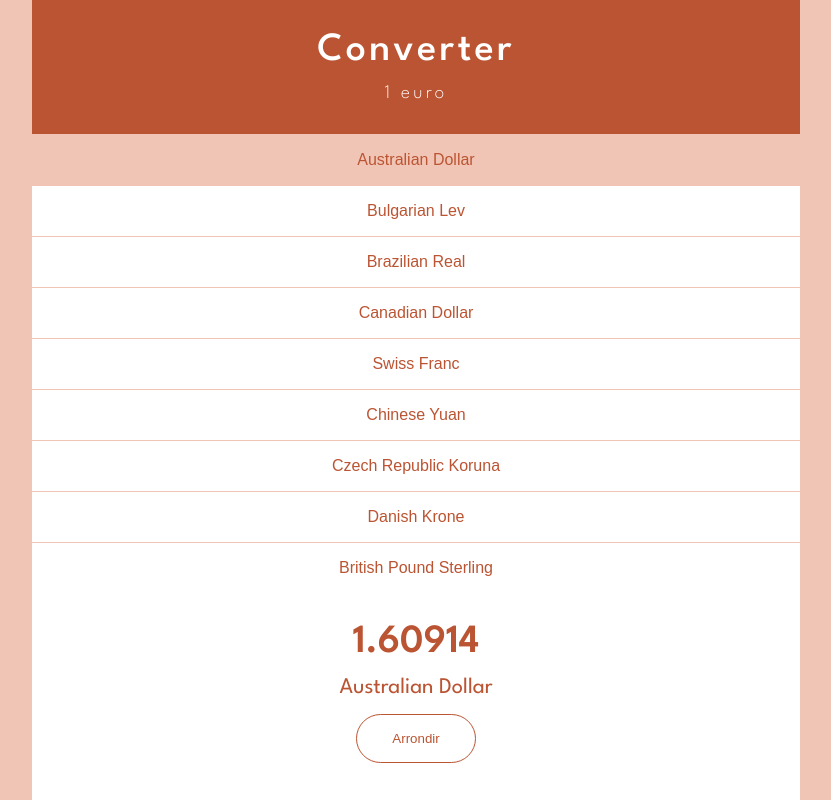
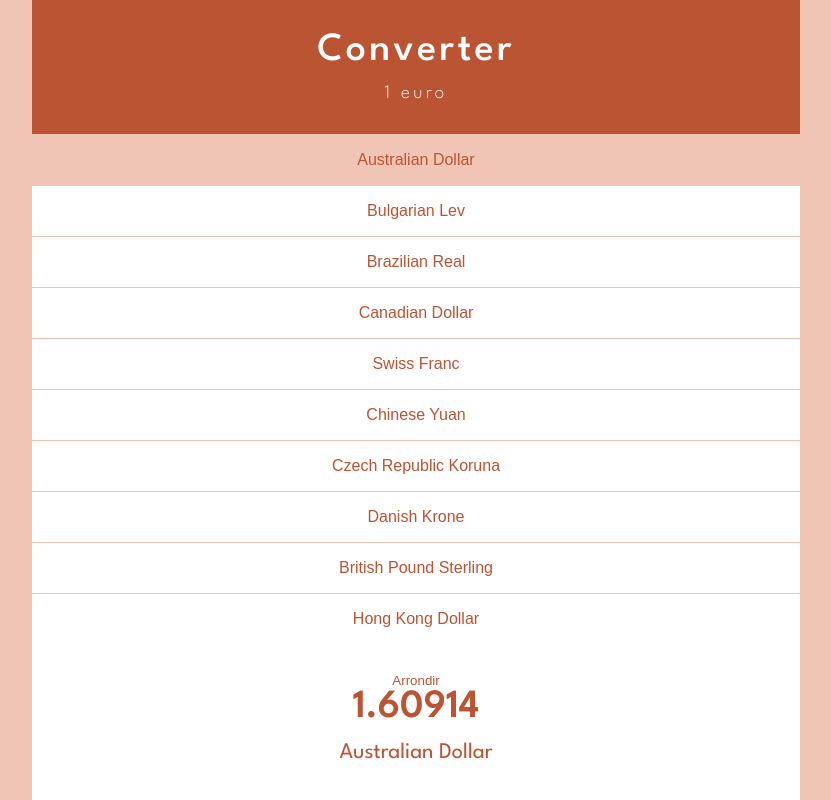
Before and after one commit to O-clock-Dublin/o-converter-challenge-2, a React (Vite) app: page / in a window 1280 px wide. Shown: the whole page, without its empty margins (224-1055 px from the left). Built offline with nearby package versions, Linux system fonts and the light colour scheme.

Commit message:
feat: crete new component Footer with footer code and export in App.tsx

```diff
--- a/src/App.tsx
+++ b/src/App.tsx
@@ -1,6 +1,7 @@
 import { useState } from 'react';
+import currencies, { ICurrency } from './data/currencies';
+import Footer from './components/Footer';
 import './App.css';
-import currencies, { ICurrency } from './data/currencies';
 
 export default function App() {
 
@@ -8,7 +9,6 @@ export default function App() {
 	// on l'initialise avec la première devise du tableau importé
 	// useState on a : const [ ValeurActuelle, modificationDeValeurActuelle ] = useState(valeurDeDépart) ?
 	const [currentCurrency, setCurrentCurrency] = useState(currencies[0])
-	const [isRounded, setIsRounded] = useState(false);
 
 	// On crée une fonction pour selectionner la devise souhaitée
 	// const handleCurrentCurrencyClick = (currency : ICurrency) => {
@@ -18,12 +18,6 @@ export default function App() {
 	function handleCurrentCurrencyClick(banane : ICurrency) {
 		setCurrentCurrency(banane)
 	}
-
-	function handleRoundClick () {
-		setIsRounded(!isRounded)
-	}
-
-	console.log(isRounded)
 
 	return (
 		<div className="app">
@@ -36,17 +30,20 @@ export default function App() {
 
 				{/* Je boucle sur chaque entrée de tableau grâce à la variable "currency" et je crée une li pour chaque currency */}
 				{currencies.map((currency) =>
-					<li className="currency" key={currency.code}>< button type="button" onClick={() => handleCurrentCurrencyClick(currency)} className={currency === currentCurrency ? "currency__button selected" : "currency__button"}>
-						{currency.description}
-					</button></li>
+					<li className="currency" key={currency.code}>
+						<button
+							type="button" onClick={() => handleCurrentCurrencyClick(currency)}
+							className={currency === currentCurrency
+								? "currency__button selected"
+								: "currency__button"
+							}
+						>
+							{currency.description}
+						</button>
+					</li>
 				)}
 			</ul>
-
-			<footer className="result">
-				<div className="result__amount">{isRounded ? currentCurrency.rate.toFixed(2) : currentCurrency.rate}</div>
-				<div className="result__currency">{currentCurrency.description}</div>
-				<button onClick={handleRoundClick} type="button" className="result__button" >{isRounded ? "Désarondir" : "Arrondir"}</button>
-			</footer>
+			<Footer selectedCurrency={currentCurrency} />
 		</div>
 	);
 }
--- /dev/null
+++ b/src/components/Footer.tsx
@@ -0,0 +1,28 @@
+import { useState } from "react";
+import { ICurrency } from "../data/currencies";
+
+interface FooterProps {
+	selectedCurrency: ICurrency;
+}
+
+export default function Footer({ selectedCurrency }: FooterProps) {
+	const [isRounded, setIsRounded] = useState(false);
+
+	return (
+		<footer className="result">
+			<button type="button" onClick={() => setIsRounded(!isRounded)}>
+				Arrondir
+			</button>
+
+			<div className="result__amount">
+				{isRounded
+					? selectedCurrency.rate.toFixed(2)
+					: selectedCurrency.rate}
+			</div>
+
+			<div className="result__currency">
+				{selectedCurrency.description}
+			</div>
+		</footer>
+	);
+}
```
